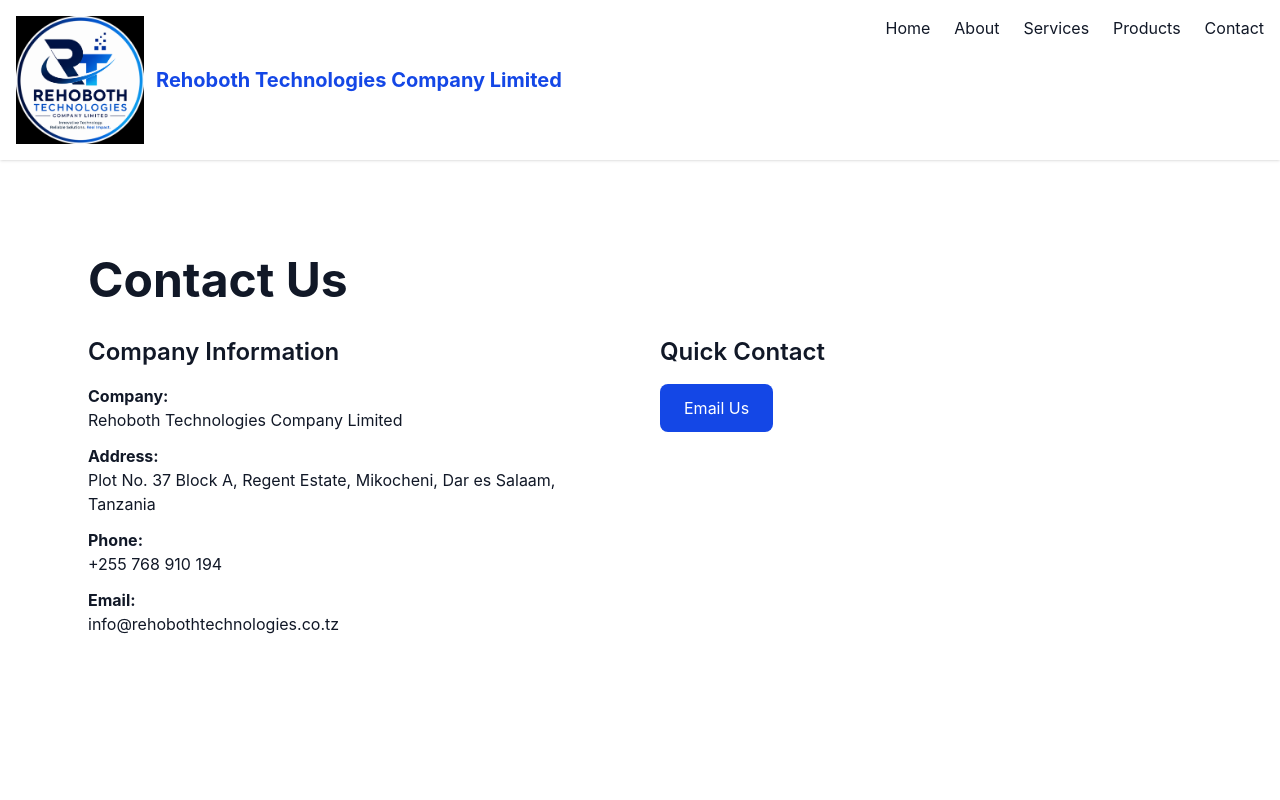
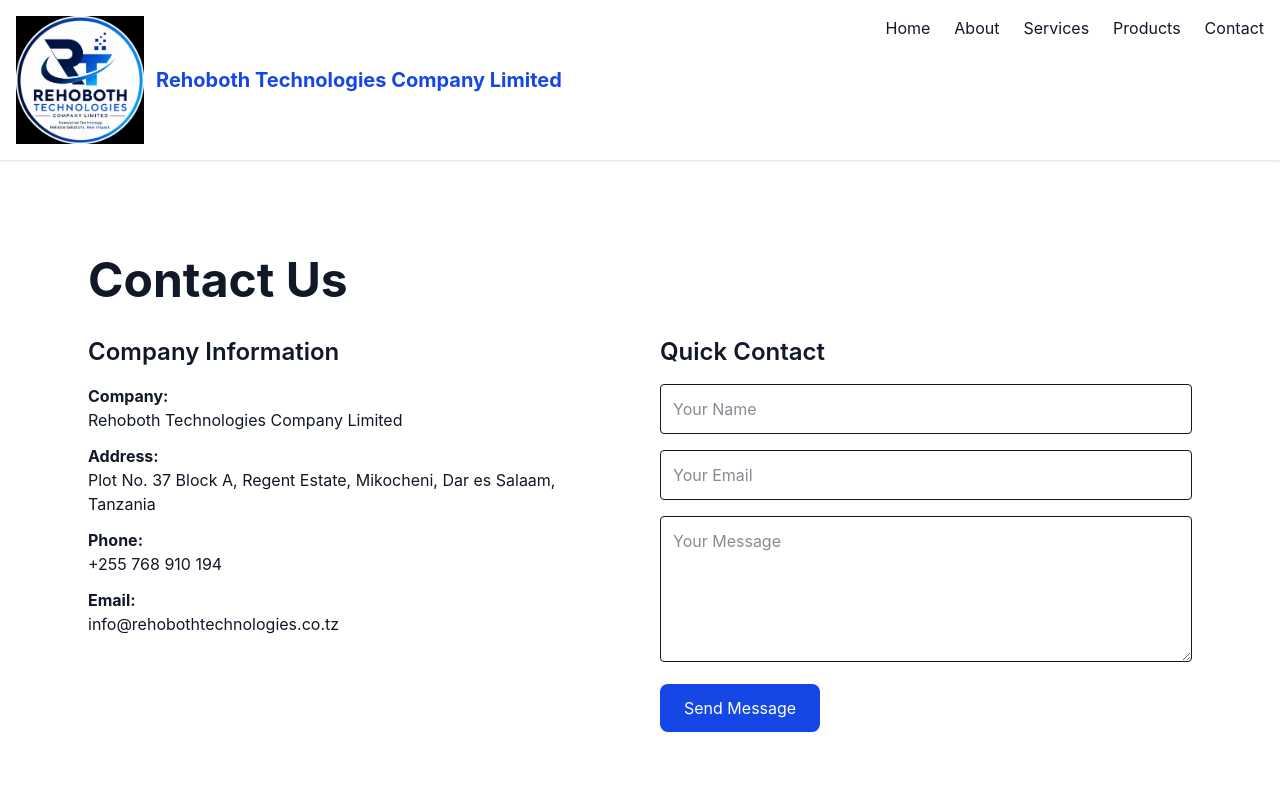
Before and after one commit to Smartstay26/rehoboth-technologies, a React (Vite) app: page /contact in a window 1280 px wide. Shown: the top 800 px of the page. Built offline with nearby package versions, Linux system fonts and the light colour scheme.

Commit message:
Complete business pages

```diff
--- a/src/pages/Contact.jsx
+++ b/src/pages/Contact.jsx
@@ -50,12 +50,40 @@
                 Quick Contact
               </h3>
 
-              <a
-                href="mailto:info@rehobothtechnologies.co.tz"
-                className="inline-block bg-blue-700 text-white px-6 py-3 rounded-lg"
+              <form
+                action="mailto:info@rehobothtechnologies.co.tz"
+                method="post"
+                encType="text/plain"
+                className="space-y-4"
               >
-                Email Us
-              </a>
+                <input
+                  type="text"
+                  placeholder="Your Name"
+                  className="w-full border p-3 rounded"
+                  required
+                />
+
+                <input
+                  type="email"
+                  placeholder="Your Email"
+                  className="w-full border p-3 rounded"
+                  required
+                />
+
+                <textarea
+                  placeholder="Your Message"
+                  rows="5"
+                  className="w-full border p-3 rounded"
+                  required
+                />
+
+                <button
+                  type="submit"
+                  className="bg-blue-700 text-white px-6 py-3 rounded-lg"
+                >
+                  Send Message
+                </button>
+              </form>
             </div>
 
           </div>
```
